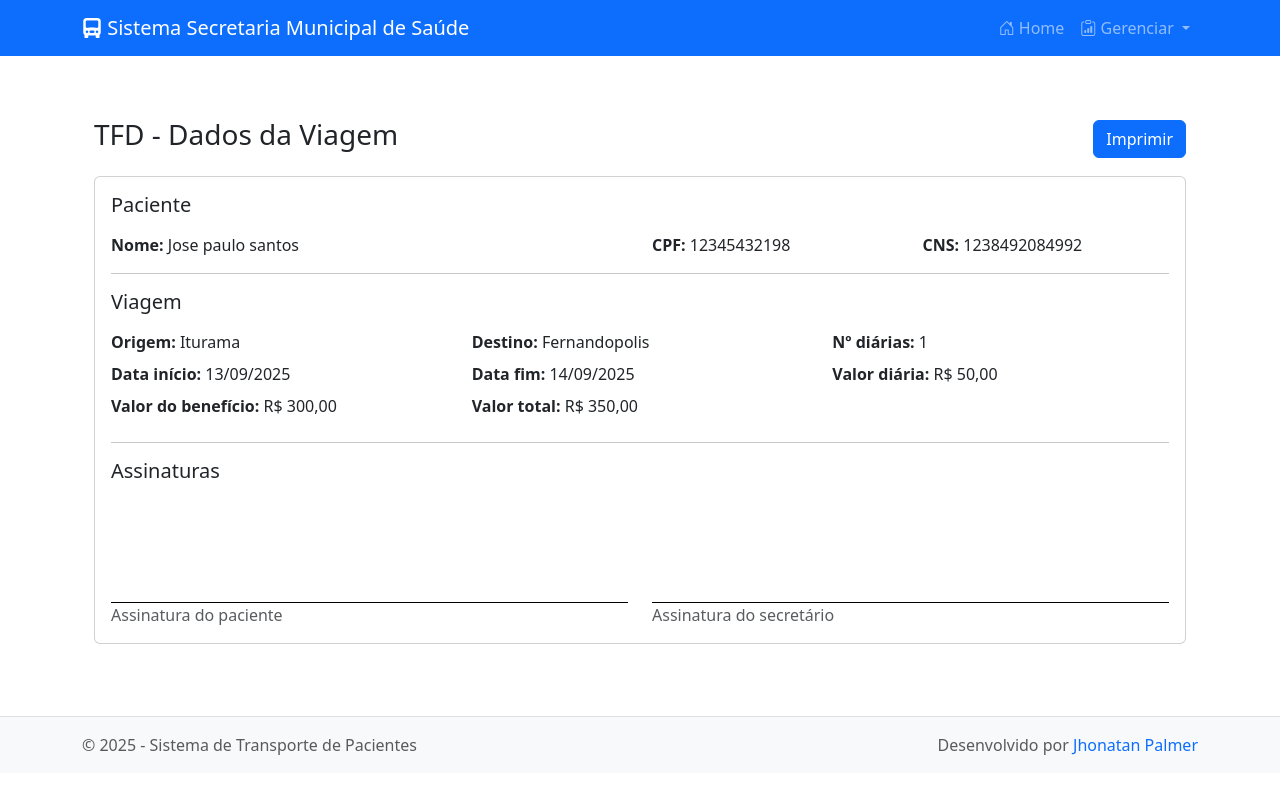
After one commit to Jhonatanpalmer/pronto_socorro, a Django app: page /tfd/3/imprimir/ in a window 1280 px wide. The commit adds this page. Run offline with Django 5.2, Linux system fonts and the light colour scheme; data comes from the database, SQL or seed files in the repository; both versions use the stored data as it was after the commit; some libraries are stand-ins or nearby versions.

Commit message:
funcionando imprimir, calculos, e listagem por datas

```diff
--- a/tfd/models.py
+++ b/tfd/models.py
@@ -1,6 +1,6 @@
 from django.db import models
 from django.utils import timezone
-import datetime
+from decimal import Decimal
 
 
 class TFD(models.Model):
@@ -30,6 +30,8 @@ class TFD(models.Model):
 	data_fim = models.DateField('Data fim', null=True, blank=True)
 	numero_diarias = models.PositiveIntegerField('Número de diárias', default=1)
 	valor_diaria = models.DecimalField('Valor da diária', max_digits=10, decimal_places=2)
+	# novo campo: valor do benefício
+	valor_beneficio = models.DecimalField('Valor do benefício', max_digits=12, decimal_places=2, default=0)
 	valor_total = models.DecimalField('Valor total', max_digits=12, decimal_places=2)
 
 	observacoes = models.TextField('Observações', blank=True)
@@ -86,10 +88,13 @@ class TFD(models.Model):
 		except Exception:
 			pass
 
-		# calcular valor_total se estiver zerado ou nulo
+		# recalcular sempre o valor_total como valor_beneficio + (valor_diaria * numero_diarias)
 		try:
-			if self.valor_diaria is not None and (self.valor_total is None or self.valor_total == 0):
-				self.valor_total = (self.valor_diaria * self.numero_diarias)
+			if self.valor_diaria is not None:
+				beneficio = self.valor_beneficio or Decimal('0')
+				# garantir que numero_diarias seja Decimal para multiplicação correta
+				num = Decimal(self.numero_diarias)
+				self.valor_total = (self.valor_diaria * num) + beneficio
 		except Exception:
 			# em caso de erro de multiplicação (tipo), deixar como está e deixar o DB reportar
 			pass
--- /dev/null
+++ b/tfd/templates/tfd/tfd_print.html
@@ -0,0 +1,59 @@
+{% extends 'base.html' %}
+{% load currency_filters %}
+
+{% block title %}TFD - Imprimir{% endblock %}
+
+{% block content %}
+<div class="container py-4">
+    <div class="d-flex justify-content-between align-items-center mb-3">
+        <h3>TFD - Dados da Viagem</h3>
+        <div>
+            <button class="btn btn-primary" onclick="window.print()">Imprimir</button>
+        </div>
+    </div>
+
+    <div class="card p-3">
+        <h5 class="mb-3">Paciente</h5>
+        <div class="row">
+            <div class="col-md-6"><strong>Nome:</strong> {% if tfd.paciente %}{{ tfd.paciente.nome }}{% else %}{{ tfd.paciente_nome }}{% endif %}</div>
+            <div class="col-md-3"><strong>CPF:</strong> {{ tfd.paciente_cpf }}</div>
+            <div class="col-md-3"><strong>CNS:</strong> {{ tfd.paciente_cns }}</div>
+        </div>
+
+        <hr>
+
+        <h5 class="mb-3">Viagem</h5>
+        <div class="row mb-2">
+            <div class="col-md-4"><strong>Origem:</strong> {{ tfd.cidade_origem }}</div>
+            <div class="col-md-4"><strong>Destino:</strong> {{ tfd.cidade_destino }}</div>
+            <div class="col-md-4"><strong>Nº diárias:</strong> {{ tfd.numero_diarias }}</div>
+        </div>
+
+        <div class="row mb-2">
+            <div class="col-md-4"><strong>Data início:</strong> {% if tfd.data_inicio %}{{ tfd.data_inicio|date:"d/m/Y" }}{% endif %}</div>
+            <div class="col-md-4"><strong>Data fim:</strong> {% if tfd.data_fim %}{{ tfd.data_fim|date:"d/m/Y" }}{% endif %}</div>
+            <div class="col-md-4"><strong>Valor diária:</strong> {{ tfd.valor_diaria|br_currency }}</div>
+        </div>
+
+        <div class="row mb-2">
+            <div class="col-md-4"><strong>Valor do benefício:</strong> {{ tfd.valor_beneficio|br_currency }}</div>
+            <div class="col-md-4"><strong>Valor total:</strong> {{ tfd.valor_total|br_currency }}</div>
+        </div>
+
+        <hr>
+
+        <h5 class="mb-3">Assinaturas</h5>
+        <div class="row mt-4">
+            <div class="col-md-6">
+                <div style="height:80px;border-bottom:1px solid #000"></div>
+                <div class="text-muted">Assinatura do paciente</div>
+            </div>
+            <div class="col-md-6">
+                <div style="height:80px;border-bottom:1px solid #000"></div>
+                <div class="text-muted">Assinatura do secretário</div>
+            </div>
+        </div>
+    </div>
+</div>
+
+{% endblock %}
--- /dev/null
+++ b/tfd/templatetags/__init__.py
@@ -0,0 +1 @@
+"""Templatetags package for tfd app."""
--- /dev/null
+++ b/tfd/templatetags/currency_filters.py
@@ -0,0 +1,23 @@
+from django import template
+
+register = template.Library()
+
+
+@register.filter
+def br_currency(value):
+    """Format a number as Brazilian currency 'R$ 1.234,56'.
+
+    Accepts Decimal or float or int. Returns a safe string.
+    """
+    try:
+        # Try to convert to float first (Decimal will work too)
+        v = float(value)
+    except Exception:
+        return value
+
+    # format with two decimals and thousands separator
+    # use Python formatting then replace separators to Brazilian style
+    s = f"{v:,.2f}"
+    # Python uses ',' for thousands and '.' for decimal in en_US; swap
+    s = s.replace(',', 'X').replace('.', ',').replace('X', '.')
+    return f"R$ {s}"
--- a/tfd/urls.py
+++ b/tfd/urls.py
@@ -6,4 +6,5 @@ urlpatterns = [
     path('novo/', views.TFDCreateView.as_view(), name='tfd-create'),
     path('<int:pk>/editar/', views.TFDUpdateView.as_view(), name='tfd-edit'),
     path('<int:pk>/', views.TFDDetailView.as_view(), name='tfd-detail'),
+    path('<int:pk>/imprimir/', views.TFDPrintView.as_view(), name='tfd-print'),
 ]
--- a/tfd/views.py
+++ b/tfd/views.py
@@ -5,10 +5,46 @@ from .models import TFD
 from .forms import TFDForm
 
 
+from datetime import date
+from django.utils.dateparse import parse_date
+from django.db.models import Q
+
+
 class TFDListView(ListView):
     model = TFD
     template_name = 'tfd/tfd_list.html'
     context_object_name = 'tfds'
+
+    def get_queryset(self):
+        qs = super().get_queryset()
+
+        # leitura dos parâmetros GET
+        start_raw = self.request.GET.get('start_date')
+        end_raw = self.request.GET.get('end_date')
+
+        # parse com fallback para hoje
+        start = parse_date(start_raw) if start_raw else date.today()
+        end = parse_date(end_raw) if end_raw else date.today()
+
+        # garantir ordem correta
+        if start and end and start > end:
+            start, end = end, start
+
+        # Filtrar registros cujo período (data_inicio..data_fim) se sobrepõe ao intervalo [start, end].
+        # Condição de sobreposição: NOT (data_fim < start OR data_inicio > end)
+        qs = qs.filter(
+            Q(data_fim__isnull=True) |
+            (~Q(data_fim__lt=start) & ~Q(data_inicio__gt=end))
+        )
+
+        return qs
+
+    def get_context_data(self, **kwargs):
+        ctx = super().get_context_data(**kwargs)
+        # repassa os valores para preencher o formulário de filtro na template
+        ctx['filter_start'] = self.request.GET.get('start_date') or date.today().isoformat()
+        ctx['filter_end'] = self.request.GET.get('end_date') or date.today().isoformat()
+        return ctx
 
 
 class TFDCreateView(CreateView):
@@ -29,6 +65,11 @@ class TFDDetailView(DetailView):
     model = TFD
     template_name = 'tfd/tfd_detail.html'
     context_object_name = 'tfd'
-from django.shortcuts import render
+
+
+class TFDPrintView(DetailView):
+    model = TFD
+    template_name = 'tfd/tfd_print.html'
+    context_object_name = 'tfd'
 
 # Create your views here.
```
Also changed, not shown: tfd/admin.py (+14 -1 lines), tfd/forms.py (+12 -9 lines), tfd/templates/tfd/tfd_detail.html (+9 -3 lines), tfd/templates/tfd/tfd_form.html (+13 -3 lines), tfd/templates/tfd/tfd_list.html (+22 -4 lines), db.sqlite3, tfd/migrations/0005_tfd_valor_beneficio.py (added).
